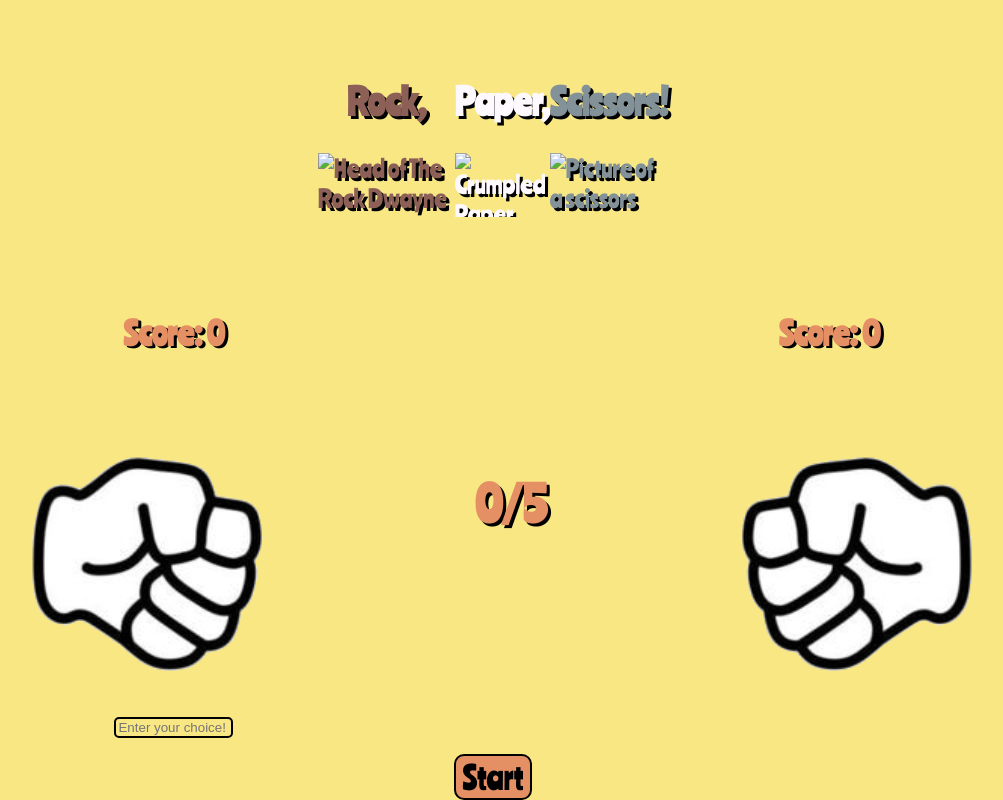
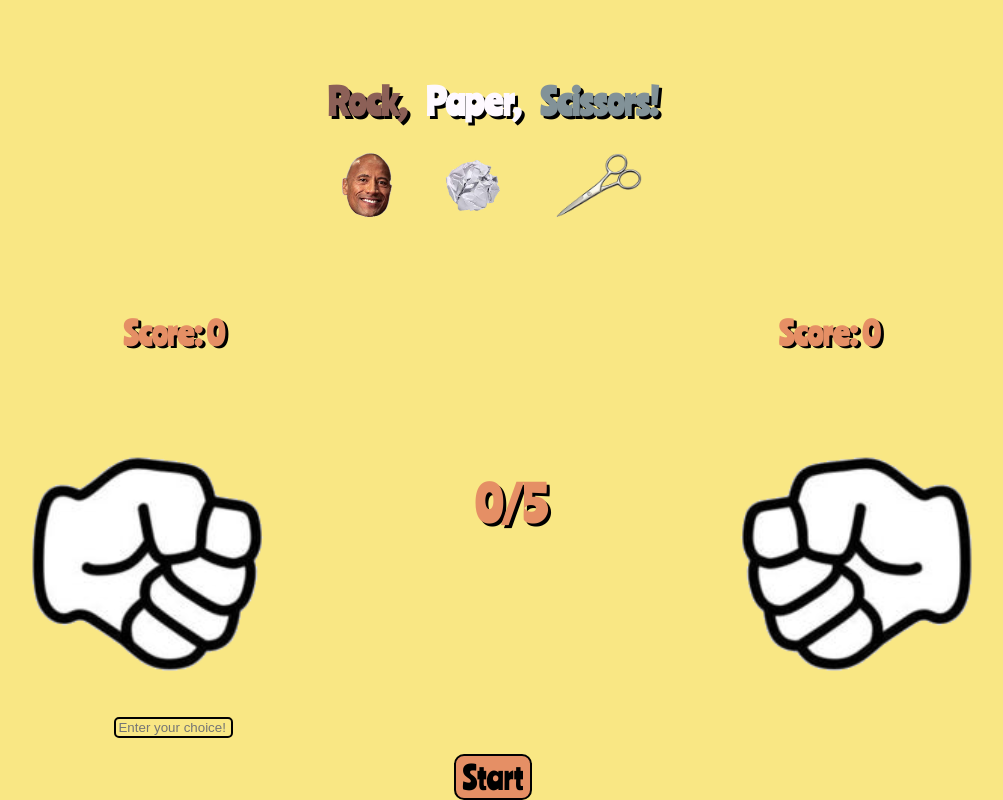
Before and after one commit to CostinTeodor/JS_Main_Assignment_Part1, a plain HTML site: page index.html in a window 1280 px wide. Shown: the whole page, without its empty margins (147-1150 px from the left). Drawn offline with Linux system fonts and the light colour scheme; the site is published under a folder, as on GitHub Pages, so addresses that start at the root find nothing.

Commit message:
Changed directory of images

```diff
--- a/index.html
+++ b/index.html
@@ -15,15 +15,15 @@
         <header>
             <section id="rock">
                 <h1>Rock,</h1>
-                <img src="/images/the_rock.png" alt="Head of The Rock Dwayne Johnson">
+                <img src="./images/the_rock.png" alt="Head of The Rock Dwayne Johnson">
             </section>
             <section id="paper">
                 <h1>Paper,</h1>
-                <img src="/images/crumpled_paper.png" alt="Crumpled Paper">
+                <img src="./images/crumpled_paper.png" alt="Crumpled Paper">
             </section>
             <section id="scissors">
                 <h1>Scissors!</h1>
-                <img src="/images/scissors.png" alt="Picture of a scissors">
+                <img src="./images/scissors.png" alt="Picture of a scissors">
             </section>
         </header>
     </div>
```
